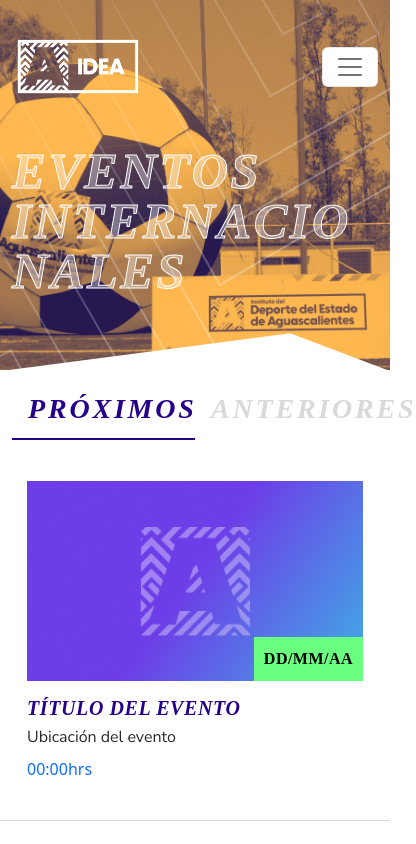
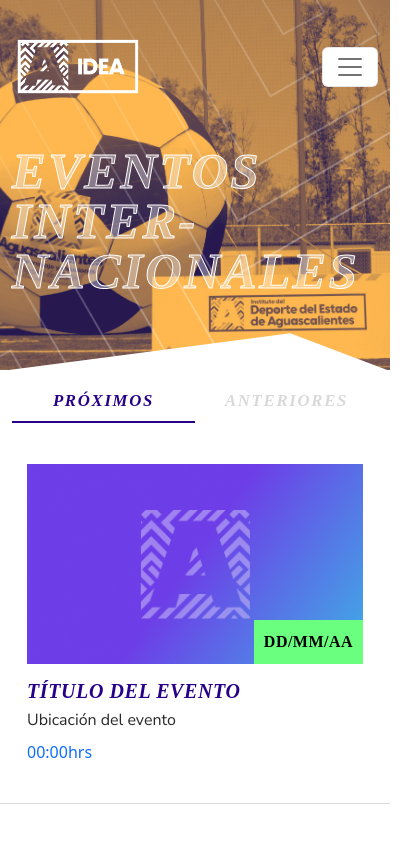
Before and after one commit to utaringo2395/idea-web, a plain HTML site: page secciones/eventos/internacionales.html in a window 390 px wide. Shown: the top 844 px of the page, 416 px wide, since content can reach past the window. Drawn offline with nearby package versions, Linux system fonts and the light colour scheme; a web font is replaced by a local one.

Commit message:
Corrección de estilos tabs Eventos

```diff
--- a/scss/pages/_eventos.scss
+++ b/scss/pages/_eventos.scss
@@ -7,7 +7,9 @@
             text-align: center;
             border-radius: 0;
             color: $c-gris;
-
+            @media (max-width: 575.98px) {
+                font-size: 1.05rem;
+            }
         }
         button.nav-link.active {
             background: $c-blanco;
--- a/secciones/eventos/internacionales.html
+++ b/secciones/eventos/internacionales.html
@@ -65,8 +65,8 @@
         <div class="container">
           <div class="row">
             <div class="col-lg-12">
-               <h1 class="tituloHeader d-none d-sm-block">Eventos Internacionales</h1>
-               <h1 class="tituloHeader d-sm-none">Eventos<br/>Internacionales</h1>
+               <h1 class="tituloHeader d-none d-sm-block">Eventos<br/>Internacionales</h1>
+               <h1 class="tituloHeader d-sm-none">Eventos<br/>Inter-<br/>nacionales</h1>
             </div>
           </div>
         </div>
```
Also changed, not shown: css/main.css, 1 other file.
